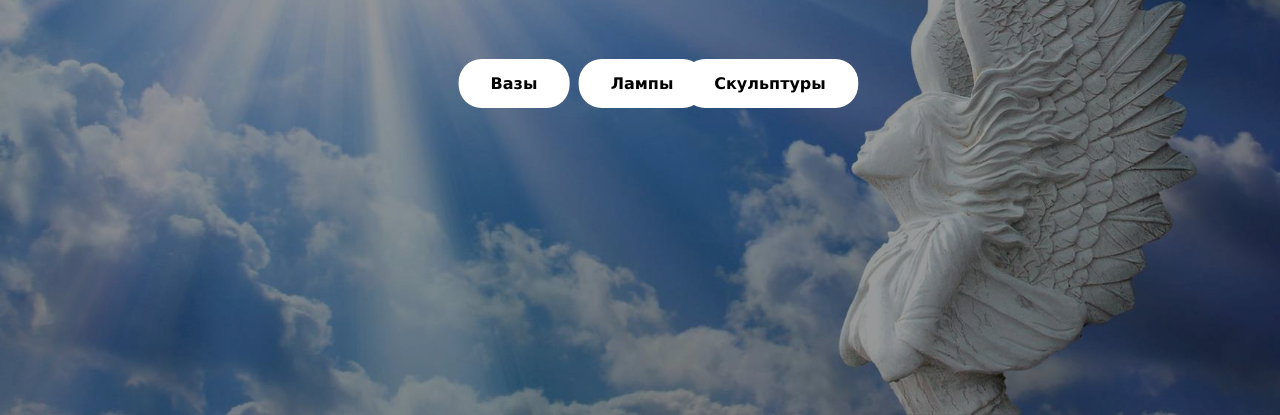
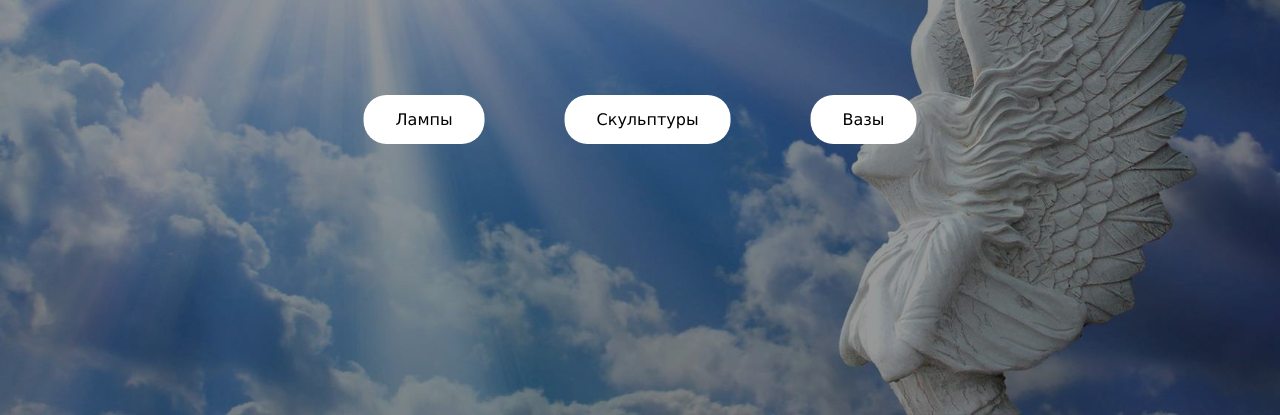
Before and after one commit to EnterRew/Test, a plain HTML site: page Production.html in a window 1280 px wide. Shown: the part 385-800 px from the top of the page. Drawn offline with Linux system fonts and the light colour scheme.

Commit message:
[MINOR]
Something has changed.

```diff
--- a/Angel2.css
+++ b/Angel2.css
@@ -2,6 +2,8 @@
     /*overflow: visible;*/
      font-family: 'Gill Sans', 'Gill Sans MT', Calibri, 'Trebuchet MS', sans-serif;
      margin: 0;
+     padding: 0;
+     background-color: aliceblue;
 }
  header{
     /* font-family: url(/AngelDecor2/fonts/BalkaraCondensed.ttf);
@@ -163,11 +165,12 @@ main .white-space{
     /*border: 1px red solid;*/
     position: absolute;
     text-align: center;
-    font-weight: 900;
+    /* font-weight: 900; why????? */
     max-width: 100%;
-    font-size: 60px;
+    /* font-size: 60px; why */
+    font-size: 28px;
     color: #fff;
-    top: 40%;
+    top: 50%;
     left: 50%;
     transform: translateX(-50%);
 }
@@ -203,6 +206,7 @@ main .white-space{
      transform: translateX(-50%);
      cursor: pointer;
      font-family: Verdana, Geneva, Tahoma, sans-serif;
+     font-weight: 100;
 }
 
  .container li img {
@@ -218,7 +222,7 @@ main .white-space{
     transform: scale(1.05);
 }
  .centered {
-    color: #000000;
+    color: #ffffff;
     text-align: center;
     margin: 40px;
 }
@@ -268,6 +272,8 @@ footer {
     max-width: 100%;
     top: 370%;
     width: 100%;
+    margin: 0;
+    padding: 0;
 }
 
 footer img{
@@ -281,6 +287,8 @@ footer img{
     height: 420px;
     bottom: 0;
     white-space: nowrap;
+    margin: 0;
+    padding: 0;
 }
 
 footer p{
@@ -320,8 +328,16 @@ footer p{
 }
 
 
-.lamps1{
-     font-weight: 600;
+.production {
+    display: flex;
+    justify-content: center;
+    top: 55%;
+    position: absolute;
+    left: 50%;
+    transform: translateX(-50%);
+  }
+
+.choose-buttons {
      background-color: white;
      border-radius: 23px;
      border: none;
@@ -331,51 +347,7 @@ footer p{
      text-decoration: none;
      display: inline-block;
      font-size: 16px;
-     margin: 4px 2px;
-     top: 55%;
-     position: absolute;
-     left: 50%;
-     transform: translateX(-50%);
+     margin: 40px;
      cursor: pointer;
      font-family: Verdana, Geneva, Tahoma, sans-serif;
 }
-
-.vasa1{
-    font-weight: 600;
-     background-color: white;
-     border-radius: 23px;
-     border: none;
-     color: black;
-     padding: 15px 32px;
-     text-align: center;
-     text-decoration: none;
-     display: inline-block;
-     font-size: 16px;
-     margin: 4px 2px;
-     top: 55%;
-     position: absolute;
-     left: 40%;
-     transform: translateX(-50%);
-     cursor: pointer;
-     font-family: Verdana, Geneva, Tahoma, sans-serif;
-}
-
-.sculpt1{
-    font-weight: 600;
-     background-color: white;
-     border-radius: 23px;
-     border: none;
-     color: black;
-     padding: 15px 32px;
-     text-align: center;
-     text-decoration: none;
-     display: inline-block;
-     font-size: 16px;
-     margin: 4px 2px;
-     top: 55%;
-     position: absolute;
-     left: 60%;
-     transform: translateX(-50%);
-     cursor: pointer;
-     font-family: Verdana, Geneva, Tahoma, sans-serif;
-}
--- a/Production.html
+++ b/Production.html
@@ -51,65 +51,9 @@
     </main>
 
     <div class="production">
-      <a class="lamps1" href="/Lampades.html">Лампы</a>
-      <a class="vasa1" href="/Vases.html">Вазы</a>
-      <a class="sculpt1" href="/Sculptures.html">Скульптуры</a>
+      <a class="choose-buttons" href="./Lampades.html">Лампы</a>
+      <a class="choose-buttons" href="./Sculptures.html">Скульптуры</a>
+      <a class="choose-buttons" href="./Vases.html">Вазы</a>
     </div>
 
-     <p class="fix-for-absolute-position"> d </p> <!-- kinda cringe -->
-<!--
-    <ul class="container">
-        <li>
-          <img src="./AngelDecor2/img/1.jpg" alt="Product Image">
-          <p class="name">"Lemons" print tablecloth</p>
-          <p class="price">$14.58</p>
-          <p class="prod-info">This tablecloth will add brightness and freshness to your kitchen or dining room.</p>
-        </li>
-        <li>
-          <img src="./AngelDecor2/img/2.jpg" alt="Product Image">
-          <p class="name">Statuette "Acrobat" </p>
-          <p class="price">$12.89</p>
-          <p class="prod-info">This elegant and original decoration for your living room or bedroom will emphasize your taste and style.</p>
-        </li>
-        <li>
-          <img src="./AngelDecor2/img/3.jpg" alt="Product Image">
-          <p class="name">Shebey-Chic Pillow</p>
-          <p class="price">$9.37</p>
-          <p class="prod-info">This pillow will create a spring mood in your home and give it coziness and romance.</p>
-        </li>
-        <li>
-          <img src="./AngelDecor2/img/4.jpg" alt="Product Image">
-          <p class="name">Rope Light Fixture</p>
-          <p class="price">$19.53</p>
-          <p class="prod-info">This lamp is made in an unusual technique and will be a bright accent in the interior of any room.</p>
-        </li>
-      </ul>
-      <h2 class="centered">New Products</h2>
-      <ul class="container">
-        <li>
-          <img src="./AngelDecor2/img/5.jpg" alt="Product Image">
-          <p class="name">Easter set "Rabbits"</p>
-          <p class="price">$8.98</p>
-          <p class="prod-info">This set consists of a towel with cute bunnies and molds for baking Easter cakes. It will help you create a festive atmosphere and make your loved ones happy.</p>
-        </li>
-        <li>
-          <img src="./AngelDecor2/img/6.jpg" alt="Product Image">
-          <p class="name">Bottle for sauce and butter</p>
-          <p class="price">$4.82</p>
-          <p class="prod-info">This bottle is not only convenient to use, but also will decorate your table or kitchen shelf.</p>
-        </li>
-        <li>
-          <img src="./AngelDecor2/img/7.jpg" alt="Product Image">
-          <p class="name">Decorative frame for a mirror</p>
-          <p class="price">$15.62</p>
-          <p class="prod-info">This frame is made of wood and decorated with flowers and butterflies. It will add charm and elegance to your mirror.</p>
-        </li>
-        <li>
-          <img src="./AngelDecor2/img/8.jpg" alt="Product Image">
-          <p class="name">Tree from beads</p>
-          <p class="price">$32.54</p>
-          <p class="prod-info">This stunning piece of art is made of beads in different colors and sizes. It will be a wonderful gift or a centerpiece for your home decor.</p>
-        </li>
-      </ul>
-
-  </body>
+</body>
```
Also changed, not shown: Lampades.html (+1 -0 lines), Sculptures.html (+3 -1 lines), Vases.html (+3 -1 lines).
